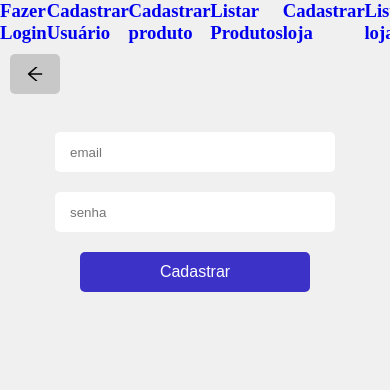
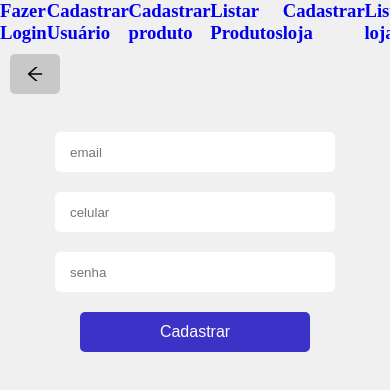
Before and after one commit to julianopaulos/firebase-test, a React (Create React App) app: page /user/register in a window 390 px wide. Shown: the top 390 px of the page. Built offline with nearby package versions, Linux system fonts and the light colour scheme; no server answers; what ts-react-dotenv would draw is missing.

Commit message:
add phone in register, change validation messages in login

```diff
--- a/src/Pages/Login/index.tsx
+++ b/src/Pages/Login/index.tsx
@@ -20,7 +20,7 @@ const Login = (): any => {
         alert('autenticado com sucesso!')
       })
       .catch((e: AuthError) => {
-        let errorMessage = ''
+        let errorMessage = e.message
         if ((firebaseAuthErrorCodes[e.code]).length > 0) {
           errorMessage = firebaseAuthErrorCodes[e.code]
         }
--- a/src/Pages/Register/index.tsx
+++ b/src/Pages/Register/index.tsx
@@ -18,18 +18,17 @@ const Register = (): any => {
     await createNewUser(data)
       .then(resp => {
         console.log('resp', resp)
+        localStorage.setItem('token', resp.accessToken)
         alert('perfil criado com sucesso!')
       })
       .catch((e: AuthError) => {
-        let errorMessage = ''
+        let errorMessage = e.message
         if ((firebaseAuthErrorCodes[e.code]).length > 0) {
           errorMessage = firebaseAuthErrorCodes[e.code]
         }
 
         alert(`erro ao cadastrar \n${errorMessage}`)
       })
-
-    event?.target.reset()
   }
 
   return (
@@ -57,6 +56,19 @@ const Register = (): any => {
           }
         />
         {(errors.email != null) && <span role="alert">{errors.email.message}</span>}
+        <Input type='text' placeholder='celular' autoComplete='true' {
+            ...register(
+              'phoneNumber',
+              {
+                pattern: {
+                  value: /^[+]?[(]?[0-9]{3}[)]?[-\s.]?[0-9]{3}[-\s.]?[0-9]{4,6}$/,
+                  message: 'o celular inserido é inválido'
+                }
+              }
+            )
+          }
+        />
+        {(errors.phoneNumber != null) && <span role="alert">{errors.phoneNumber.message}</span>}
         <Input
           type='password'
           placeholder='senha'
```
